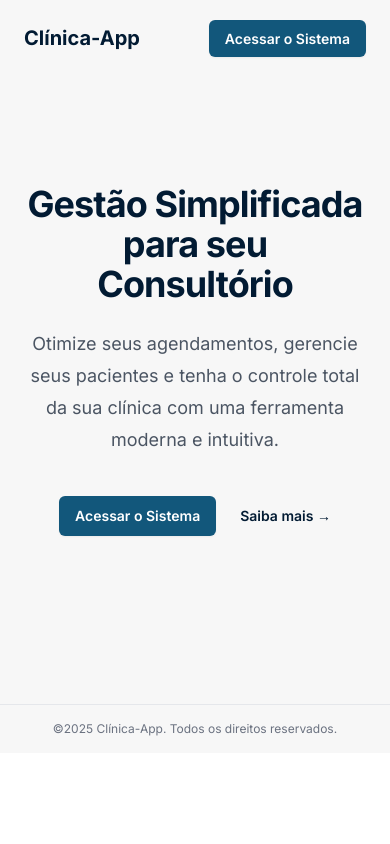
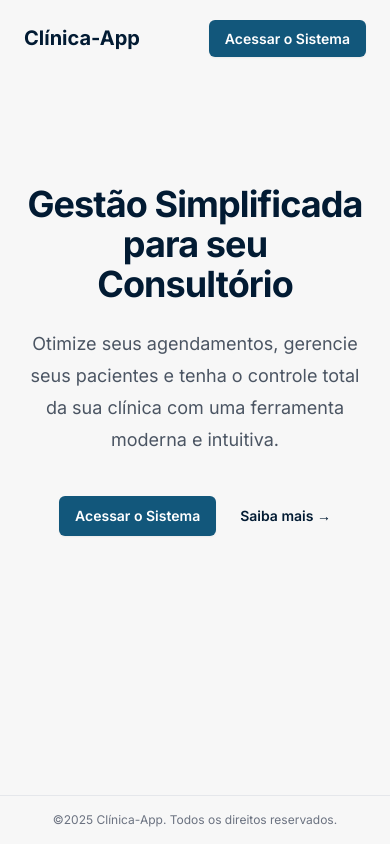
Before and after one commit to brenohp/clinical-app, a Next.js app: page / in a window 390 px wide. Built offline with nearby package versions, Linux system fonts and the light colour scheme; no server answers.

Commit message:
refactor: corrige a estrutura da página inicial e melhora a definição do botão de ação

```diff
--- a/src/app/page.tsx
+++ b/src/app/page.tsx
@@ -1,13 +1,14 @@
 // src/app/page.tsx
-'use client' // Manteremos 'use client' por enquanto para o botão inteligente
+'use client'
 
 import Link from 'next/link';
 import { useSession } from 'next-auth/react';
 
-// Um pequeno componente para o botão de login/dashboard
+// DEFINIÇÃO DO COMPONENTE QUE ESTAVA FALTANDO
 const ActionButton = () => {
   const { status } = useSession();
 
+  // Se o usuário já estiver logado, o botão leva para o Dashboard
   if (status === 'authenticated') {
     return (
       <Link href="/dashboard" className="rounded-md bg-brand-accent px-4 py-2.5 text-sm font-semibold text-white shadow-sm hover:bg-brand-primary focus-visible:outline focus-visible:outline-2 focus-visible:outline-offset-2 focus-visible:outline-blue-600 transition-colors">
@@ -16,6 +17,7 @@ const ActionButton = () => {
     );
   }
 
+  // Se não, o botão padrão leva para a página de Login
   return (
     <Link href="/login" className="rounded-md bg-brand-accent px-4 py-2.5 text-sm font-semibold text-white shadow-sm hover:bg-brand-primary focus-visible:outline focus-visible:outline-2 focus-visible:outline-offset-2 focus-visible:outline-blue-600 transition-colors">
       Acessar o Sistema
@@ -24,9 +26,10 @@ const ActionButton = () => {
 };
 
 
+// O restante da sua página, agora com o layout corrigido
 export default function HomePage() {
   return (
-    <div className="bg-brand-background">
+    <div className="flex min-h-screen flex-col bg-brand-background">
       {/* Cabeçalho */}
       <header className="absolute inset-x-0 top-0 z-50">
         <nav className="flex items-center justify-between p-6 lg:px-8" aria-label="Global">
@@ -42,7 +45,7 @@ export default function HomePage() {
       </header>
 
       {/* Seção Principal (Hero) */}
-      <main className="relative isolate px-6 pt-14 lg:px-8">
+      <main className="relative isolate flex-grow px-6 pt-14 lg:px-8">
         <div className="mx-auto max-w-2xl py-32 sm:py-48 lg:py-56">
           <div className="text-center">
             <h1 className="text-4xl font-bold tracking-tight text-brand-primary sm:text-6xl">
@@ -61,8 +64,8 @@ export default function HomePage() {
         </div>
       </main>
 
-      {/* Rodapé (Exemplo) */}
-      <footer className="text-center p-4 mt-10 border-t">
+      {/* Rodapé */}
+      <footer className="text-center p-4 border-t">
         <p className="text-center text-gray-500 text-xs">
           &copy;{new Date().getFullYear()} Clínica-App. Todos os direitos reservados.
         </p>
```
Also changed, not shown: 1 other file (tests, documents, lock files or other folders).
